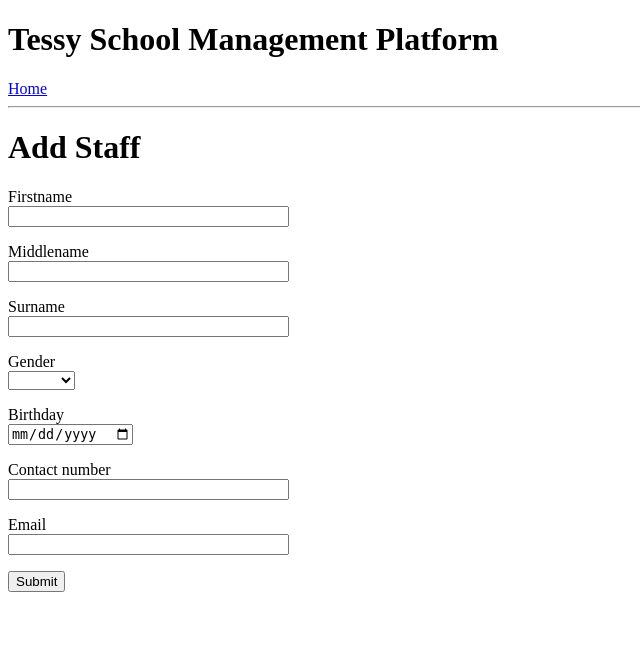
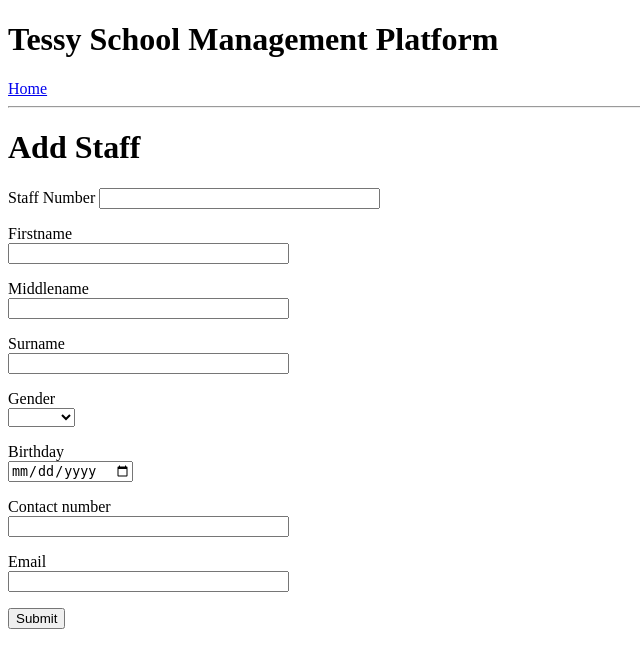
Before and after one commit to fadyboy/tessy_platform, a Flask app: page /add_staff in a window 1280 px wide. Shown: the top 668 px of the page, without its empty margins (0-640 px from the left). Run offline with Flask 2, Linux system fonts and the light colour scheme; the visitor is signed in with stand-in values (Sample User, id 1); data comes from the database, SQL or seed files in the repository; data that the repository does not hold is empty; some libraries are stand-ins or nearby versions.

Commit message:
Modified templates, forms and route to cater for new serial number field

```diff
--- a/student-platform/studentapp/forms.py
+++ b/student-platform/studentapp/forms.py
@@ -41,6 +41,7 @@ class AddUserForm(FlaskForm):
 
 
 class AddStaffForm(FlaskForm):
+    serial_number = StringField("Staff Number", validators=[DataRequired()])
     firstname = StringField("Firstname", validators=[DataRequired()])
     middlename = StringField("Middlename")
     surname = StringField("Surname", validators=[DataRequired()])
@@ -58,6 +59,7 @@ def classroom_query():
 
 
 class AddStudentForm(AddStaffForm):
+    serial_number = StringField("Student Number", validators=[DataRequired()])
     contact_number = StringField("Parent/Guardian Contact Number")
     email = StringField("Parent/Guardian Email", validators=[DataRequired(), Email()])
     parent_guardian_name = StringField("Parent/Guardian name")
--- a/student-platform/studentapp/routes.py
+++ b/student-platform/studentapp/routes.py
@@ -64,13 +64,15 @@ def add_user():
 def add_staff():
     form = AddStaffForm()
     if form.validate_on_submit():
-        staff_user = Staff(firstname=form.firstname.data,
-                           middlename=form.middlename.data,
-                           surname=form.surname.data,
-                           gender=form.gender.data,
-                           birthday=form.birthday.data,
-                           contact_number=form.contact_number.data,
-                           email=form.email.data)
+        staff_user = Staff(
+            serial_number = form.serial_number.data,
+            firstname=form.firstname.data,
+            middlename=form.middlename.data,
+            surname=form.surname.data,
+            gender=form.gender.data,
+            birthday=form.birthday.data,
+            contact_number=form.contact_number.data,
+            email=form.email.data)
         db.session.add(staff_user)
         db.session.commit()
         flash(f"{staff_user.firstname} {staff_user.surname} added as a member of staff")
@@ -87,6 +89,7 @@ def add_student():
         # get classroom id
         classroom = form.classrooms.data
         student = Student(
+            serial_number=form.serial_number.data,
             firstname=form.firstname.data,
             middlename=form.middlename.data,
             surname=form.surname.data,
--- a/student-platform/studentapp/templates/add_staff.html
+++ b/student-platform/studentapp/templates/add_staff.html
@@ -4,6 +4,13 @@
     <h1>Add Staff</h1>
     <form action="" method="post" novalidate>
         {{ form.hidden_tag() }}
+        <p>
+            {{ form.serial_number.label }}
+            {{ form.serial_number(size=32) }}
+            {% for error in form.serial_number.errors %}
+                <span style="color:red;">{{ error }}</span>
+            {% endfor %}
+        </p>
         <p>
             {{ form.firstname.label }}<br/>
             {{ form.firstname(size=32) }}
```
Also changed, not shown: student-platform/studentapp/templates/add_student.html (+7 -0 lines).
